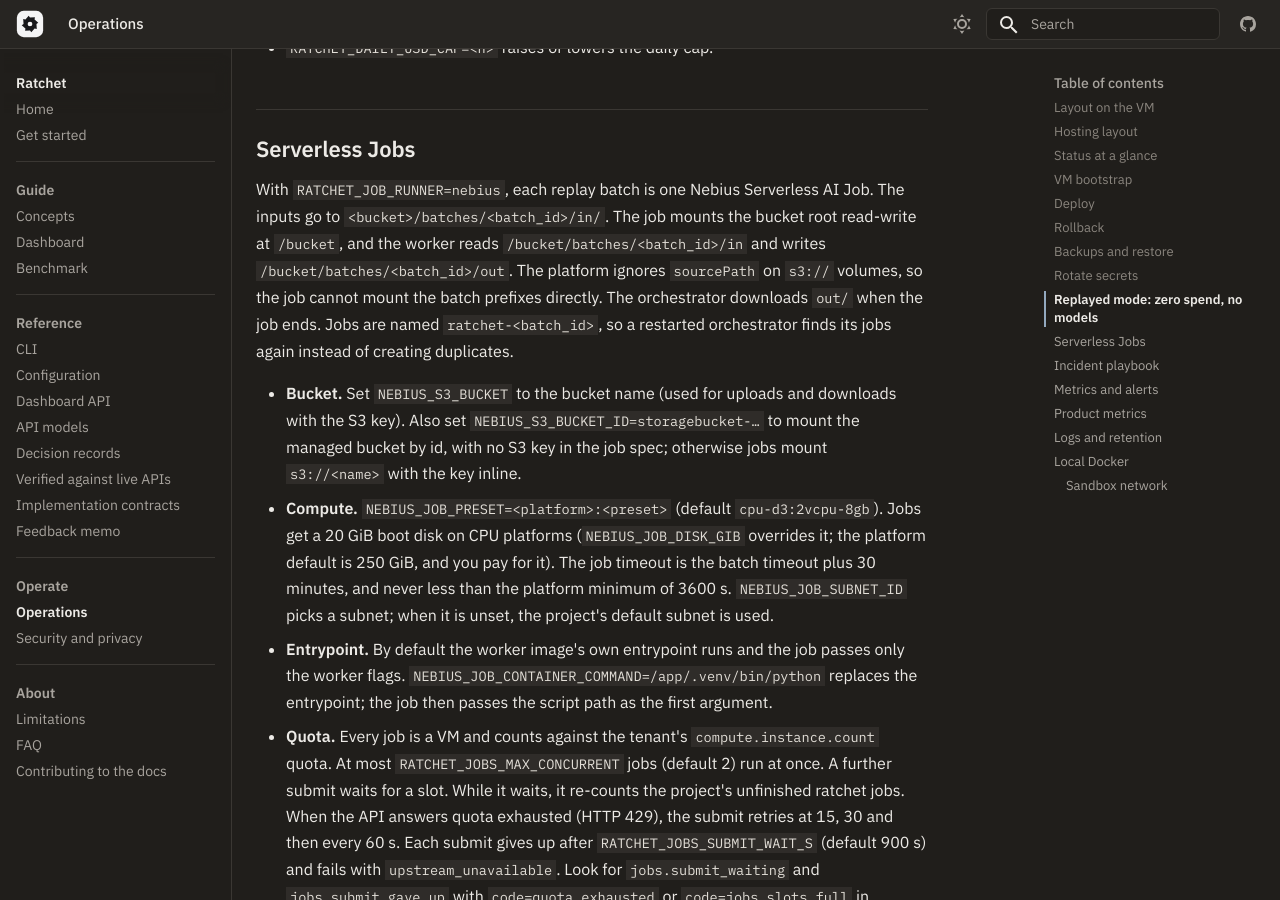
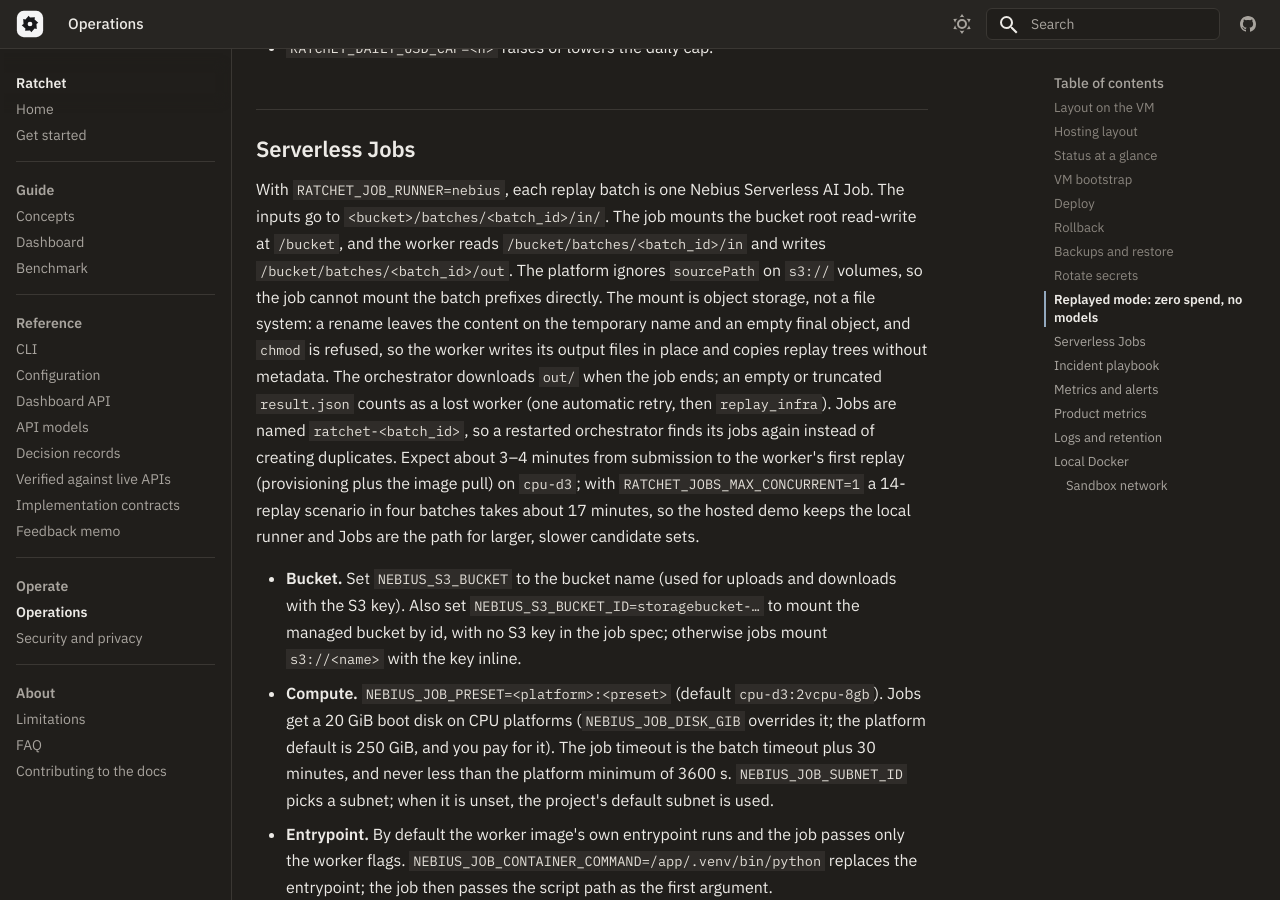
Before and after one commit to lloydjf/ratchet, an MkDocs documentation site: the page built from docs/user/operations.md, in a window 1280 px wide and 900 px high, scrolled down 7424 px. Built offline with MkDocs 1.6.1 and Material for MkDocs 9.7.7, drawn with Linux system fonts in a browser that asks for light colours; comment, search, counter and statistics services are not loaded.

Commit message:
Docs: Serverless Jobs verified end to end on real models; object-storage mount rules and measured timing

```diff
--- a/docs/user/operations.md
+++ b/docs/user/operations.md
@@ -236,9 +236,16 @@
 inputs go to `<bucket>/batches/<batch_id>/in/`. The job mounts the bucket root read-write
 at `/bucket`, and the worker reads `/bucket/batches/<batch_id>/in` and writes
 `/bucket/batches/<batch_id>/out`. The platform ignores `sourcePath` on `s3://` volumes, so
-the job cannot mount the batch prefixes directly. The orchestrator downloads `out/` when the
-job ends. Jobs are named `ratchet-<batch_id>`, so a restarted orchestrator finds its jobs again
-instead of creating duplicates.
+the job cannot mount the batch prefixes directly. The mount is object storage, not a file
+system: a rename leaves the content on the temporary name and an empty final object, and
+`chmod` is refused, so the worker writes its output files in place and copies replay trees
+without metadata. The orchestrator downloads `out/` when the job ends; an empty or truncated
+`result.json` counts as a lost worker (one automatic retry, then `replay_infra`). Jobs are
+named `ratchet-<batch_id>`, so a restarted orchestrator finds its jobs again instead of
+creating duplicates. Expect about 3–4 minutes from submission to the worker's first replay
+(provisioning plus the image pull) on `cpu-d3`; with `RATCHET_JOBS_MAX_CONCURRENT=1` a
+14-replay scenario in four batches takes about 17 minutes, so the hosted demo keeps the local
+runner and Jobs are the path for larger, slower candidate sets.
 
 - **Bucket.** Set `NEBIUS_S3_BUCKET` to the bucket name (used for uploads and downloads with
   the S3 key). Also set `NEBIUS_S3_BUCKET_ID=storagebucket-…` to mount the managed bucket by
```
Also changed, not shown: docs/VERIFIED.md (+2 -2 lines).
